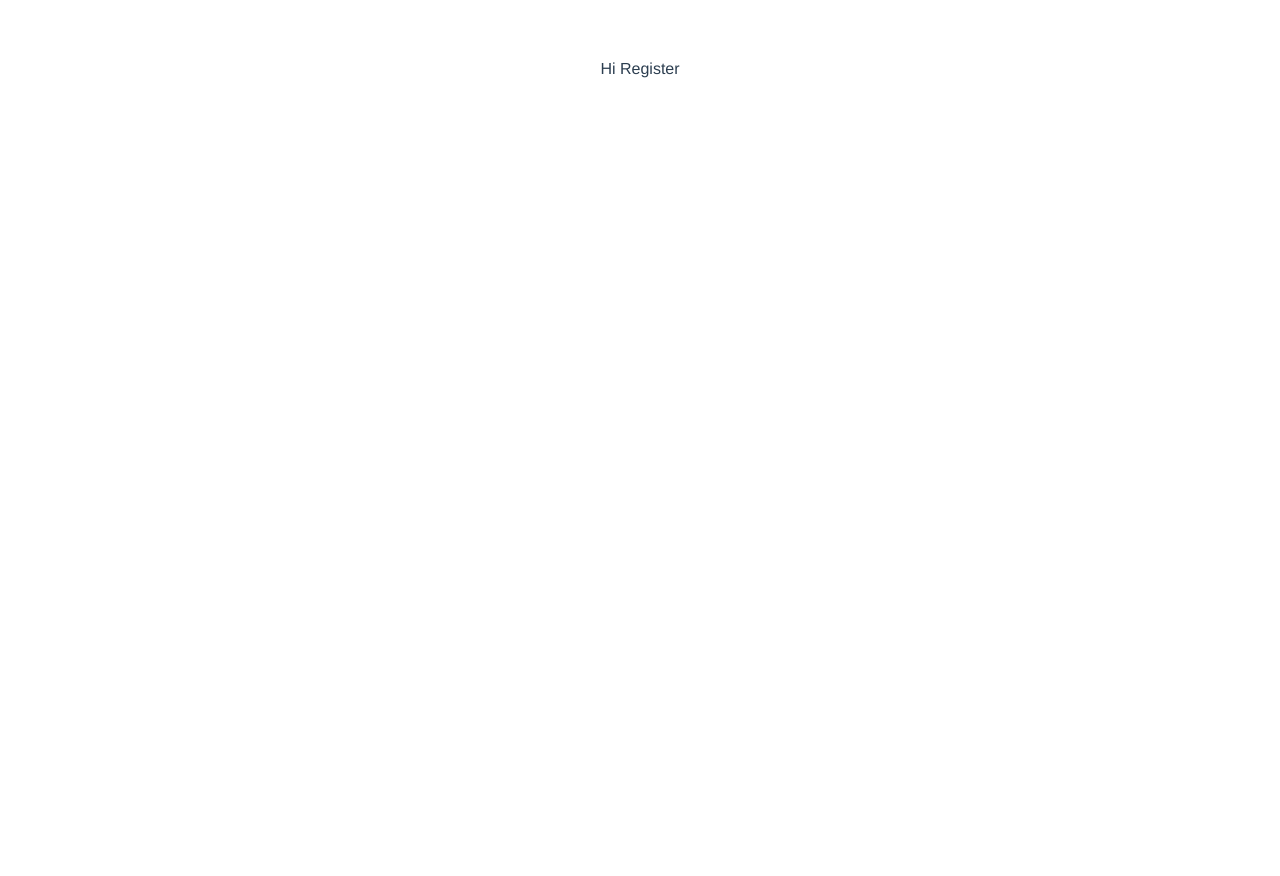
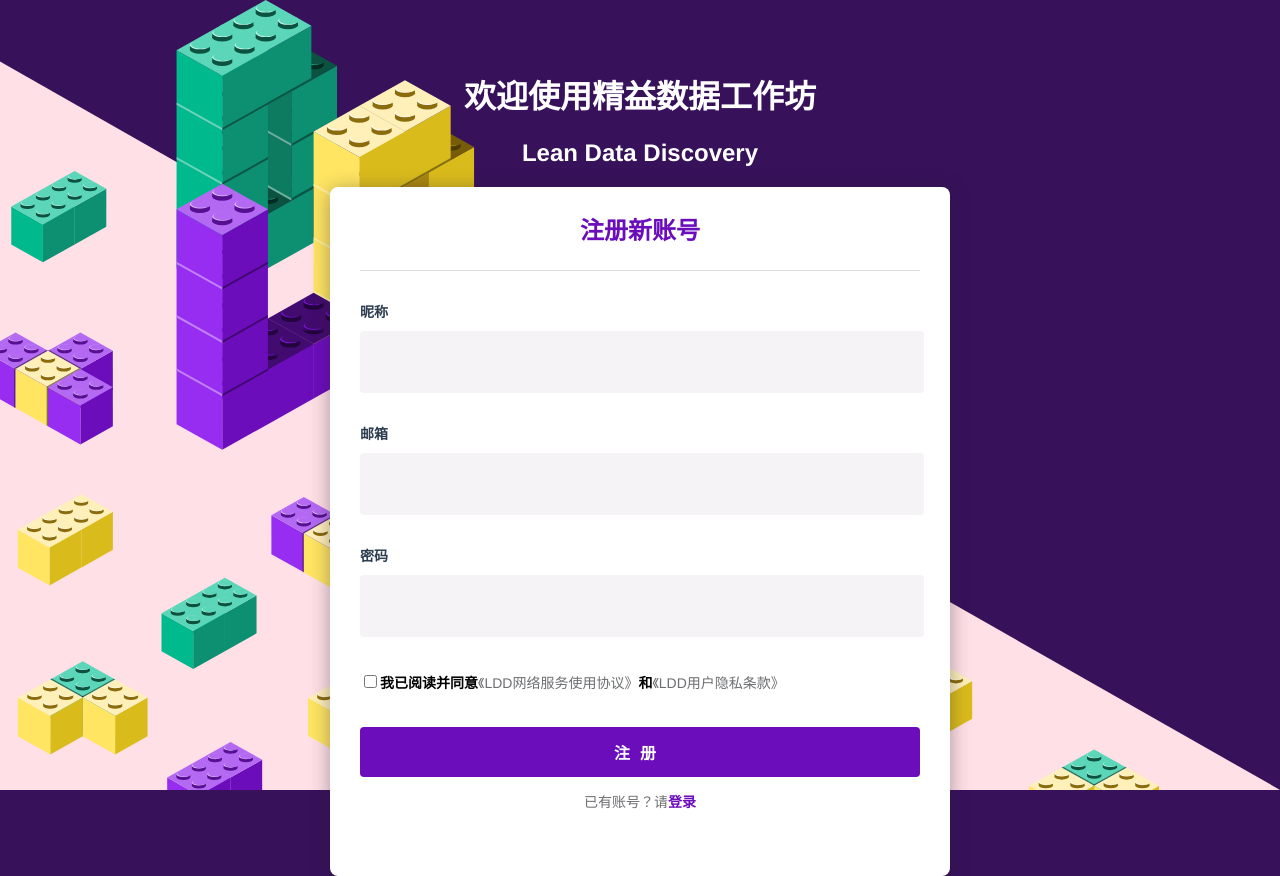
Before and after one commit to kshi-thoughtworks/LDD-OnelineWorkshop-Front, a Vue app: page /register in a window 1280 px wide. Before the commit the page ends 800 px from the top, so only its background shows below. Built offline with nearby package versions, Linux system fonts and the light colour scheme.

Commit message:
[chenjian] draw register page

```diff
--- a/package.json
+++ b/package.json
@@ -22,9 +22,11 @@
     "babel-eslint": "^10.1.0",
     "eslint": "^6.7.2",
     "eslint-plugin-vue": "^6.2.2",
+    "node-sass": "^4.14.1",
     "pug": "^3.0.0",
     "pug-html-loader": "^1.1.5",
     "pug-plain-loader": "^1.0.0",
+    "sass-loader": "^8.0.2",
     "vue-template-compiler": "^2.6.11"
   },
   "eslintConfig": {
--- a/src/App.vue
+++ b/src/App.vue
@@ -12,12 +12,19 @@ export default {
 </script>
 
 <style>
+html, body{
+  margin: 0;
+  padding: 0;
+  height: 100%;
+  width: 100%;
+}
 #app {
   font-family: Avenir, Helvetica, Arial, sans-serif;
   -webkit-font-smoothing: antialiased;
   -moz-osx-font-smoothing: grayscale;
   text-align: center;
   color: #2c3e50;
-  margin-top: 60px;
+  height: 100%;
+  width: 100%;
 }
 </style>
--- a/src/components/Register.vue
+++ b/src/components/Register.vue
@@ -1,5 +1,27 @@
 <template lang="pug">
-  <p>Hi Register</p>
+  div.register-container
+    h1 欢迎使用精益数据工作坊
+    h2 Lean Data Discovery
+    div.form-container
+        h3 注册新账号
+        div.line
+        form
+            label 昵称
+            input(type='text').input-box
+            label 邮箱
+            input(type='email').input-box
+            label 密码
+            input(type='password').input-box
+            p.agreement
+                input(type='checkbox')
+                span 我已阅读并同意
+                a 《LDD网络服务使用协议》
+                span 和
+                a 《LDD用户隐私条款》
+            input(type='submit' value='注册')
+            p.to-login
+                span 已有账号？请
+                a.login 登录
 </template>
 
 <script>
@@ -9,19 +31,91 @@
 </script>
 
 <!-- Add "scoped" attribute to limit CSS to this component only -->
-<style scoped>
-    h3 {
-        margin: 40px 0 0;
+<style scoped lang="scss">
+    .register-container {
+        background-color: #37115a;
+        background-image: url('../assets/lego-background.svg');
+        background-repeat: no-repeat;
+        background-size: contain;
+        box-sizing: border-box;
+        min-height: 100%;
+        width: 100%;
+        padding-top: 50px;
     }
-    ul {
-        list-style-type: none;
-        padding: 0;
+    h1, h2 {
+        color: #ffffff;
     }
-    li {
-        display: inline-block;
-        margin: 0 10px;
+    .line {
+        width: 560px;
+        height: 1px;
+        background-color: #dedede;
     }
-    a {
-        color: #42b983;
+    .form-container {
+        width: 620px;
+        height: 689px;
+        border-radius: 8px;
+        box-shadow: 0 3px 20px 0 rgba(40, 29, 50, 0.4);
+        background-color: #ffffff;
+        margin: auto;
+        display: flex;
+        flex-direction: column;
+        align-items: center;
+
+        h3 {
+            font-size: 24px;
+            font-weight: 600;
+            color: #6c0dbc;
+        }
+        form {
+            width: 560px;
+            label {
+                display: block;
+                text-align: left;
+                font-size: 14px;
+                font-weight: 600;
+                margin-top: 30px;
+                margin-bottom: 10px;
+            }
+            .input-box {
+                width: 100%;
+                height: 60px;
+                border-radius: 4px;
+                background-color: #f5f3f6;
+                border: none;
+            }
+            .agreement {
+                text-align: left;
+                margin: 35px 0;
+                font-size: 14px;
+                span {
+                    font-weight: 600;
+                    color: #000000;
+                }
+                a {
+                    color: #6d6e71;
+                }
+            }
+            input[type=submit] {
+                width: 100%;
+                height: 50px;
+                border-radius: 4px;
+                border: none;
+                background-color: var(--violet-blue);
+                background: #6c0dbc;
+                color: #ffffff;
+                font-size: 16px;
+                font-weight: 600;
+                letter-spacing: 10px;
+            }
+            .to-login {
+                text-align: center;
+                font-size: 14px;
+                color: #6d6e71;
+                .login {
+                    font-weight: 600;
+                    color: #6c0dbc;
+                }
+            }
+        }
     }
 </style>
--- /dev/null
+++ b/webpack.config.js
@@ -0,0 +1,19 @@
+module.exports = {
+  module: {
+    rules: [
+      // ... other rules omitted
+
+      // this will apply to both plain `.scss` files
+      // AND `<style lang="scss">` blocks in `.vue` files
+      {
+        test: /\.scss$/,
+        use: [
+          'vue-style-loader',
+          'css-loader',
+          'sass-loader'
+        ]
+      }
+    ]
+  },
+  // plugin omitted
+}
```
Also changed, not shown: src/assets/lego-background.svg (added), 1 other file (tests, documents, lock files or other folders).
